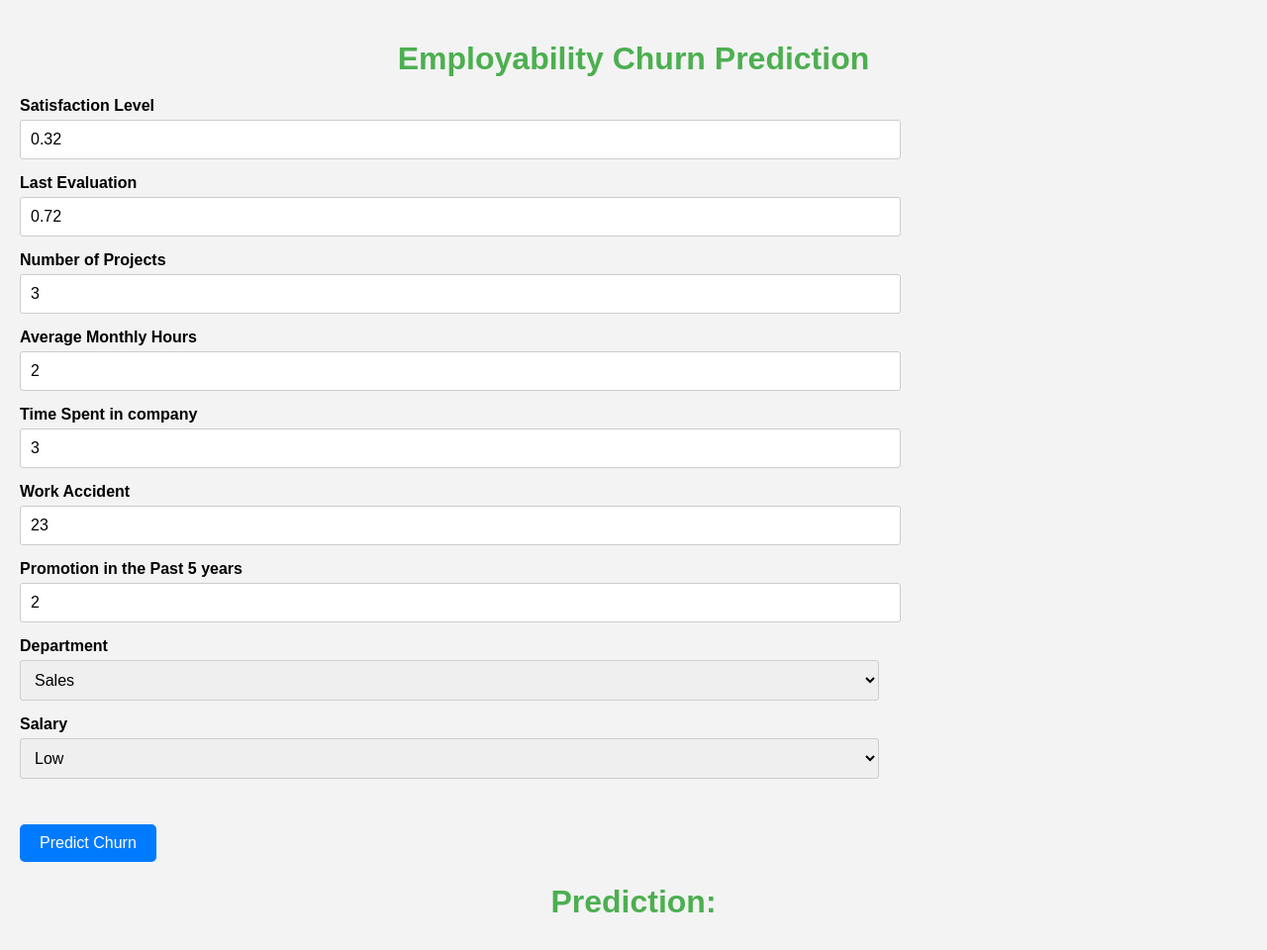
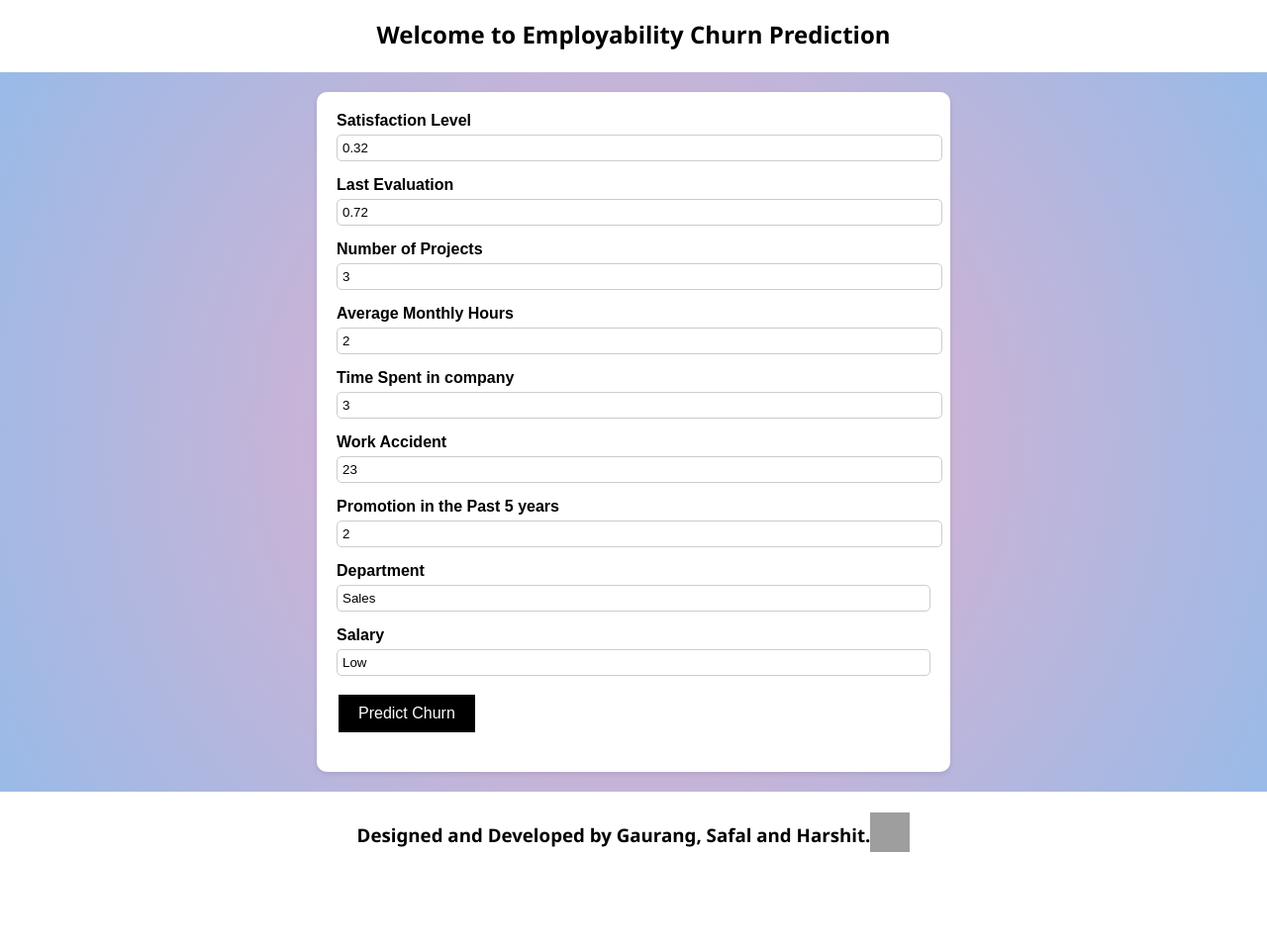
Before and after one commit to gaurangg123/Employ_Churn_Prediction, a plain HTML site: page HTML_CSS_JS/index.html in a window 1280 px wide. Shown: the whole page at 99% size. After the commit the page ends 887 px from the top, so only its background shows below. Drawn offline with Linux system fonts and the light colour scheme; grey boxes are pictures that could not be loaded.

Commit message:
updated the front end ✔
added header and footer
aligned the form in center inside a card
made the UI more aesthetic

```diff
--- a/HTML_CSS_JS/index.html
+++ b/HTML_CSS_JS/index.html
@@ -8,32 +8,44 @@
     <link rel="stylesheet" href="s1.css">
     <script src="https://apis.google.com/js/platform.js"></script>
     <script src="app.js"></script>
-
 </head>
 
 <body>
-    <h1>Employability Churn Prediction</h1>
+    <header>
+        <h1>Welcome to Employability Churn Prediction</h1>
+    </header>
+</body>
 
+<body>
+    <div class="card">
+        <form>
             <label for="satisfaction_level" class="textt">Satisfaction Level</label>
-        <input type="number" id="satisfaction_level" name="satisfaction_level" required placeholder="Enter Satisfaction Level (0-1)" value=0.32>
+            <input type="number" id="satisfaction_level" name="satisfaction_level" required
+                placeholder="Enter Satisfaction Level (0-1)" value=0.32>
 
 
             <label for="last_evaluation" class="textt">Last Evaluation</label>
-        <input type="number" id="last_evaluation" name="last_evaluation" required placeholder="Enter Last Evaluation (0-1)" value=0.72>
+            <input type="number" id="last_evaluation" name="last_evaluation" required
+                placeholder="Enter Last Evaluation (0-1)" value=0.72>
 
             <label for="number_project" class="textt">Number of Projects</label>
-        <input type="number" id="number_project" name="number_project" required placeholder="Enter Number of Projects (0-100)" value=3>
+            <input type="number" id="number_project" name="number_project" required
+                placeholder="Enter Number of Projects (0-100)" value=3>
 
             <label for="average_monthly_hours" class="textt">Average Monthly Hours</label>
-        <input type="number" id="average_monthly_hours" name="average_monthly_hours" required placeholder="Enter Average Monthly Hours (0-100)" value=2>
+            <input type="number" id="average_monthly_hours" name="average_monthly_hours" required
+                placeholder="Enter Average Monthly Hours (0-100)" value=2>
 
             <label for="time_spend_company" class="textt">Time Spent in company</label>
-        <input type="number" id="time_spend_company" name="time_spend_company" required placeholder="Enter Time Spent in Company (0-100)" value=3>
+            <input type="number" id="time_spend_company" name="time_spend_company" required
+                placeholder="Enter Time Spent in Company (0-100)" value=3>
 
             <label for="work_accident" class="textt">Work Accident</label>
-        <input type="number" id="work_accident" name="work_accident" required placeholder="Enter Work Accident (0-100)" value=23>
-        <label for="promotion_last_5years" class="textt" >Promotion in the Past 5 years</label>
-        <input type="number" id="promotion_last_5years" name="promotion_last_5years" required placeholder="Enter the values (0-10)" value=2>
+            <input type="number" id="work_accident" name="work_accident" required
+                placeholder="Enter Work Accident (0-100)" value=23>
+            <label for="promotion_last_5years" class="textt">Promotion in the Past 5 years</label>
+            <input type="number" id="promotion_last_5years" name="promotion_last_5years" required
+                placeholder="Enter the values (0-10)" value=2>
 
             <label for="departments" class="textt">Department</label>
             <select id="departments" name="departments">
@@ -50,14 +62,21 @@
                 <option value="medium">Medium</option>
                 <option value="high">High</option>
             </select>
-        <p></p>
-        <button type="submit" id="testForm" onclick="makePrediction()">Predict Churn</button>
+            <button type="button" id="testForm" onclick="makePrediction()">Predict Churn</button>
         </form>
 
         <div id="prediction-container">
-        <h1>Prediction:</h1>
             <p id="prediction-text"></p>
         </div>
+    </div>
+    <footer>
+        <h3>Designed and Developed by Gaurang, Safal and Harshit.
+            <a href="https://github.com/gaurangg123/Employ_Churn_Prediction.git" target="_blank">
+                <img src="https://github.githubassets.com/images/modules/logos_page/GitHub-Mark.png" alt="GitHub"
+                    width="40" height="40">
+            </a>
+        </h3>
+    </footer>
 
 </body>
 
--- a/HTML_CSS_JS/s1.css
+++ b/HTML_CSS_JS/s1.css
@@ -1,109 +1,121 @@
-/* Basic styling */
 body {
     font-family: sans-serif;
     margin: 0;
+    padding: 0;
+    background: rgb(238, 174, 202);
+    background: radial-gradient(circle, rgba(238, 174, 202, 1) 0%, rgba(148, 187, 233, 1) 100%);
+}
+
+header {
+    border: 2px solid white;
+    padding: 0px;
+    background-color: white;
+    color: black;
+    font-family:'Segoe UI', Tahoma, Geneva, Verdana, sans-serif
+}
+
+header h1 {
+    text-align: center;
+}
+
+footer {
+    border: 2px solid white;
+    padding: auto;
+    background-color: white;
+    color: black;
+    text-align: center;
+    font-family: 'Segoe UI', Tahoma, Geneva, Verdana, sans-serif;
+}
+
+footer h3 {
+    display: flex;
+    align-items: center;
+    justify-content: center;
+}
+
+.card {
+    background-color: #fff;
+    border-radius: 10px;
+    box-shadow: 0 2px 5px rgba(0, 0, 0, 0.1);
     padding: 20px;
-    background-color: #f3f3f3;
-    /* Light background */
+    margin: 20px auto;
+    max-width: 600px;
 }
 
 h1 {
     text-align: center;
+    font-size: 24px;
     margin-bottom: 20px;
-    color: #4caf50;
-    /* Google green */
 }
 
-/* Form styling */
-form {
-    display: flex;
-    flex-direction: column;
-    align-items: center;
-    width: 400px;
-    margin: 0 auto;
-    padding: 20px;
-    border: 1px solid #ddd;
-    border-radius: 5px;
-    background-color: #fff;
-    /* White background */
-    box-shadow: 0 2px 5px rgba(0, 0, 0, 0.1);
-    /* Subtle shadow */
-}
-
-.textt{
-    color: black;
+.textt {
+    display: block;
+    margin-bottom: 5px;
     font-weight: bold;
 }
 
-label {
-    margin-bottom: 5px;
-    display: block;
-    color: #666;
-    /* Lighter text color */
-}
-
 input[type="number"],
+input[type="text"],
 select {
-    width: 70%;
-    padding: 10px;
+    width: 100%;
+    padding: 5px;
     border: 1px solid #ccc;
-    border-radius: 3px;
-    font-size: 16px;
+    border-radius: 5px;
     margin-bottom: 15px;
 }
 
-input[type="number"]:hover,
-select:hover {
-    border-color: #888;
-    transition: border-color 0.2s ease-in-out;
-    /* Smoother hover effect */
-}
-
-input[type="number"]:focus,
-select:focus {
-    outline: none;
-    border-color: #007bff;
-    /* Google blue */
-    transition: border-color 0.2s ease-in-out;
-    font-weight: bold;
-}
-
-button {
-    background-color: #007bff;
-    /* Google blue */
+button#testForm {
+    background-color: #000;
     color: white;
     border: none;
     padding: 10px 20px;
+    text-align: center;
+    text-decoration: none;
+    display: inline-block;
     font-size: 16px;
-    border-radius: 5px;
+    margin: 4px 2px;
     cursor: pointer;
-    margin-top: 15px;
-    transition: background-color 0.2s ease-in-out;
-    /* Smoother hover effect */
+    transition-duration: 0.4s;
 }
 
-button:hover {
-    background-color: #0062cc;
-    /* Darker blue on hover */
+button#testForm:hover {
+    background-color: #4b4f50;
+
+    color: white;
+}
+prediction-container {
+    text-align: left;
+    margin-top: 20px;
 }
 
-/* Dropdown arrow alignment */
-select {
-    padding-right: 25px;
-    /* Adjust based on arrow icon size */
+prediction-text{
+    font-size: 18px;
+    line-height: 1.6;
+    font-family: Arial, sans-serif;
+    color: #333;
+    padding: 10px;
+    margin: 10px 0;
 }
 
-select::after {
-    content: "";
-    display: inline-block;
-    width: 0;
-    height: 0;
-    border-left: 5px solid transparent;
-    border-right: 5px solid transparent;
-    border-top: 8px solid #ccc;
+select {
+    appearance: none;
+    background-color: white;
+    border: 1px solid #ccc;
+    padding: 5px;
+    border-radius: 5px;
+}
+
+select:after {
+    content: "\25BC";
+    color: #ccc;
     position: absolute;
+    padding-right: 10px;
+    right: 0;
     top: 50%;
-    right: 10px;
-    /* Adjust based on desired spacing */
     transform: translateY(-50%);
+    pointer-events: none;
 }
+
+select:focus {
+    border-color: #4CAF50;
+}
```
Lines whose indentation alone changed are shown as unchanged.
